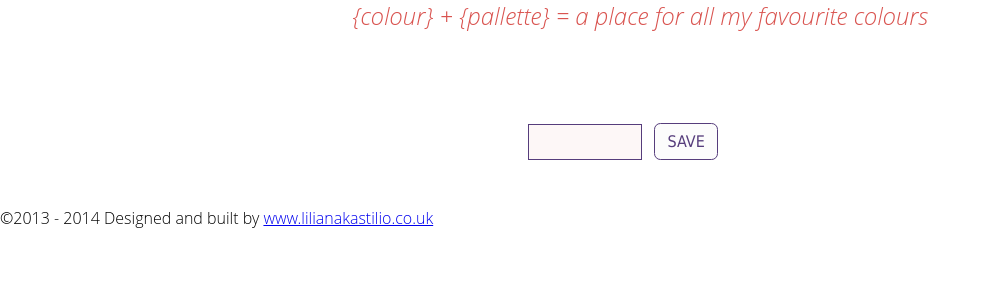
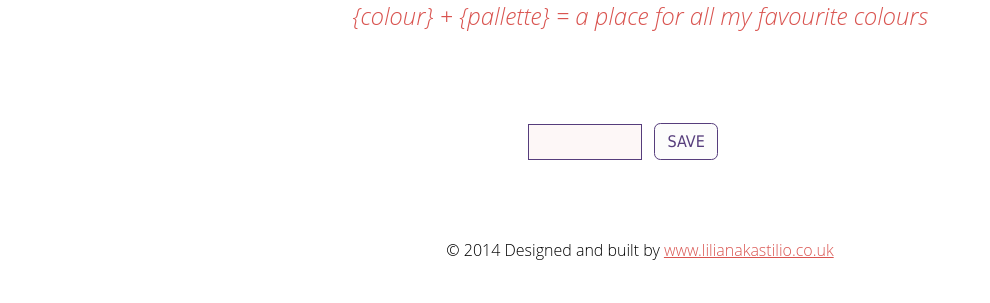
Before and after one commit to lili2311/collette, a Django app: page / in a window 1280 px wide. Shown: the part 195-498 px from the top of the page, without its empty margins (0-990 px from the left). Run offline with Django 3.2, Linux system fonts and the light colour scheme; data that the repository does not hold is empty.

Commit message:
footer extra

```diff
--- a/collette/assets/css/collette.css
+++ b/collette/assets/css/collette.css
@@ -109,3 +109,14 @@ form {
   padding:0;
   max-width:50em;
 }
+
+footer {
+  text-align: center;
+  padding:2em;
+
+}
+
+footer a {
+    color:#d9534f;
+
+}
--- a/collette/templates/base.html
+++ b/collette/templates/base.html
@@ -29,6 +29,6 @@
   {% block content %}
   {% endblock %}
 </div>
-<footer>&#xa9;2013 - 2014 Designed and built by <a href="http://www.lilianakastilio.co.uk">www.lilianakastilio.co.uk</a></footer>
+<footer>&#xa9; 2014 Designed and built by <a href="http://www.lilianakastilio.co.uk">www.lilianakastilio.co.uk</a></footer>
 </body>
 </html>
```
